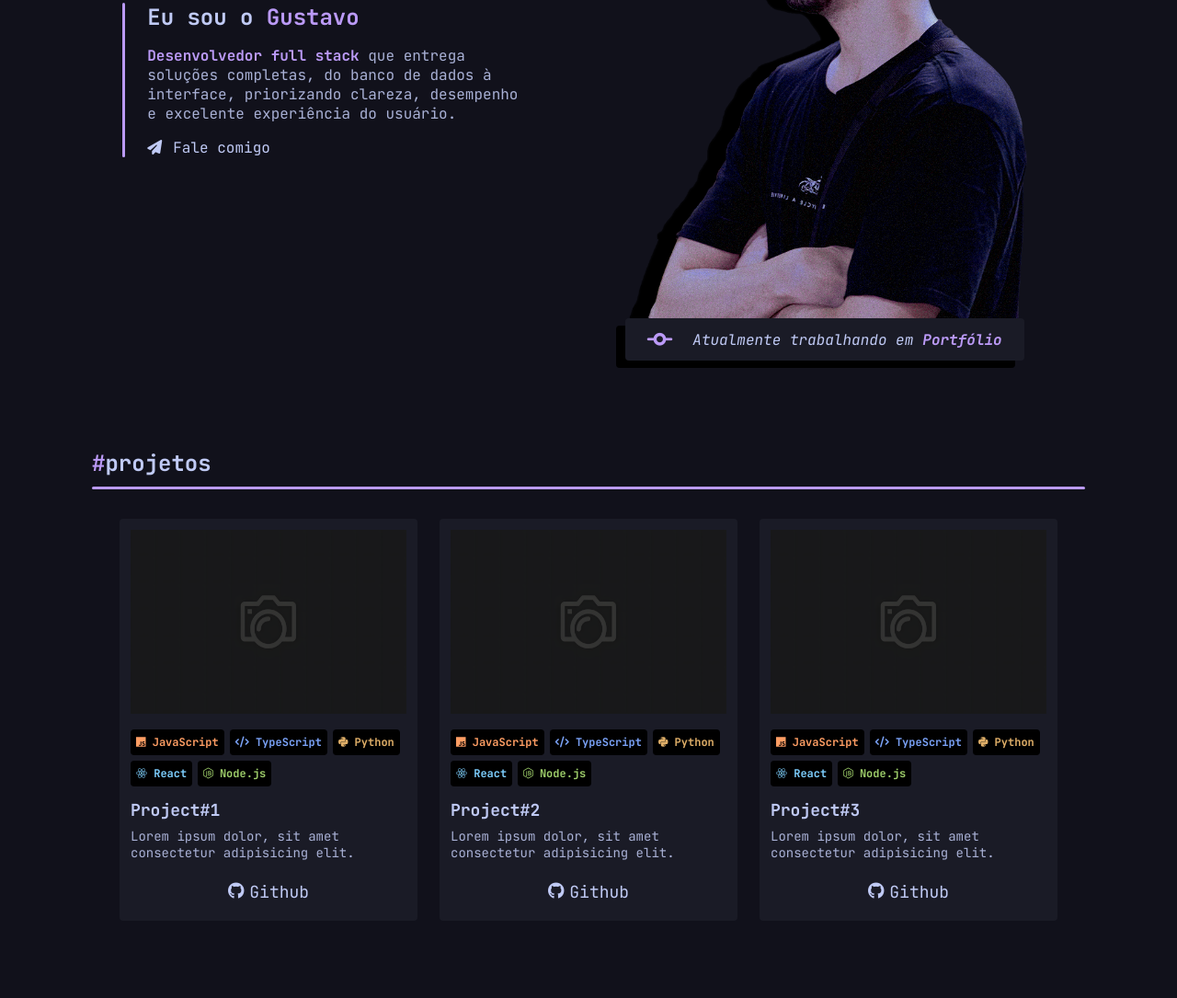
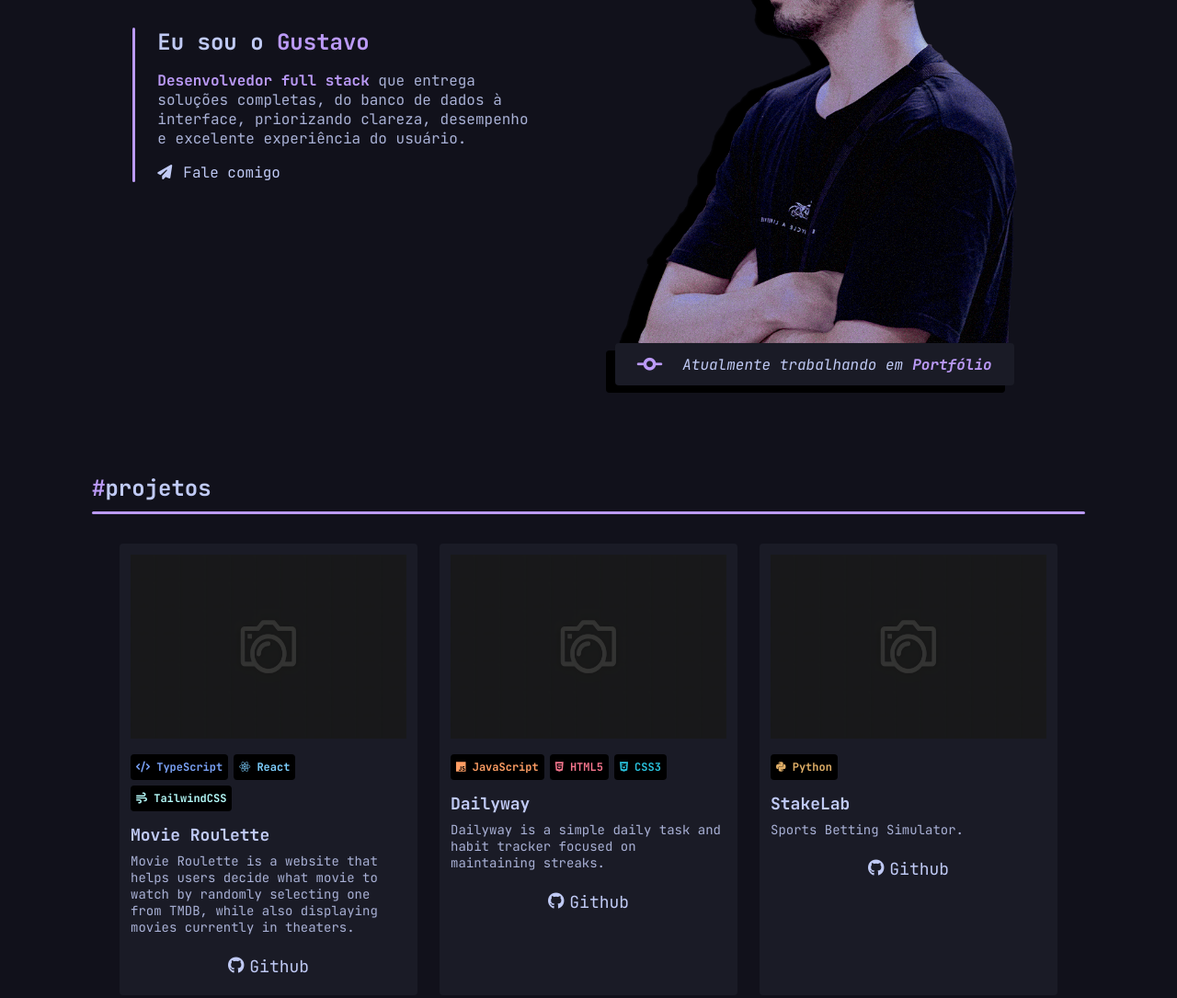
Before and after one commit to gusvsconcelos/hazetheory, a plain HTML site: page index.html in a window 1280 px wide. Shown: the part 363-1448 px from the top of the page at 92% size. Drawn offline with Linux system fonts and the light colour scheme.

Commit message:
feat: fill page with real information about projects and contact

```diff
--- a/index.html
+++ b/index.html
@@ -14,11 +14,19 @@
   <body>
     <div id="container">
       <!-- Navigation --->
-      <!-- <div id="media"> -->
-      <!--   <a href="#"><i class="fab fa-github"></i></a> -->
-      <!--   <a href="#"><i class="fab fa-linkedin"></i></a> -->
-      <!--   <a href="#"><i class="fab fa-instagram"></i></a> -->
-      <!-- </div> -->
+      <div id="media">
+        <a href="https://github.com/gusvsconcelos" target="_blank">
+          <i class="fab fa-github"></i>
+        </a>
+
+        <a href="https://www.linkedin.com/in/gusvsconcelos/" target="_blank">
+          <i class="fab fa-linkedin"></i>
+        </a>
+
+        <a href="https://www.instagram.com/gusvsconcelos/" target="_blank">
+          <i class="fab fa-instagram"></i>
+        </a>
+      </div>
 
       <header>
         <div id="title">
@@ -30,12 +38,15 @@
 
         <nav>
           <a href="index.html"><span class="hashtag">#</span>página inicial</a>
-          <a href="index.html#projects"
-            ><span class="hashtag">#</span>projetos</a
-          >
-          <a href="index.html#about-me"
-            ><span class="hashtag">#</span>sobre mim</a
-          >
+
+          <a href="index.html#projects">
+            <span class="hashtag">#</span>projetos
+          </a>
+
+          <a href="index.html#about-me">
+            <span class="hashtag">#</span>sobre mim
+          </a>
+
           <a href="index.html#contact"><span class="hashtag">#</span>contato</a>
 
           <span id="lang">
@@ -53,25 +64,36 @@
         <div class="text">
           <div id="hero-greeting">
             <h1>Eu sou o <strong>Gustavo</strong></h1>
+
             <p>
               <strong>Desenvolvedor full stack</strong> que entrega soluções
               completas, do banco de dados à interface, priorizando clareza,
               desempenho e excelente experiência do usuário.
             </p>
-            <a href="#"> <i class="fa-solid fa-paper-plane"></i>Fale comigo </a>
+
+            <a href="mailto:gustavo.vs.me@gmail.com">
+              <i class="fa-solid fa-paper-plane"></i>Fale comigo
+            </a>
           </div>
         </div>
-
-        <br />
 
         <div id="hero-photo">
           <img
             src="./assets/photograph.png"
             alt="Fotografia de Gustavo Vasconcelos"
           />
+
           <p id="working-on">
             <i class="fa-solid fa-code-commit"></i>
-            Atualmente trabalhando em <strong>Portfólio</strong>
+            Atualmente trabalhando em
+            <strong>
+              <a
+                href="https://github.com/gusvsconcelos/hazetheory"
+                target="_blank"
+              >
+                Portfólio
+              </a>
+            </strong>
           </p>
         </div>
       </section>
@@ -80,81 +102,90 @@
       <main>
         <section id="projects" aria-label="Projects">
           <h2><span class="hashtag">#</span>projetos</h2>
+
           <div id="project-list">
             <div id="project-1">
               <img src="./assets/placeholder.png" alt="project-thumbnail" />
+
               <div id="project-tech">
-                <span class="tech-javascript"
-                  ><i class="fa-brands fa-js"></i> JavaScript</span
-                >
-                <span class="tech-typescript"
-                  ><i class="fa-solid fa-code"></i> TypeScript</span
-                >
-                <span class="tech-python"
-                  ><i class="fa-brands fa-python"></i> Python</span
-                >
-                <span class="tech-react"
-                  ><i class="fa-brands fa-react"></i> React</span
-                >
-                <span class="tech-nodejs"
-                  ><i class="fa-brands fa-node-js"></i> Node.js</span
-                >
+                <span class="tech-typescript">
+                  <i class="fa-solid fa-code"></i> TypeScript
+                </span>
+
+                <span class="tech-react">
+                  <i class="fa-brands fa-react"></i> React
+                </span>
+
+                <span class="tech-tailwindcss">
+                  <i class="fa-solid fa-wind"></i> TailwindCSS
+                </span>
               </div>
-              <h4>Project#1</h4>
-              <p>Lorem ipsum dolor, sit amet consectetur adipisicing elit.</p>
-              <a href="#" class="project-repo">
+
+              <h4>Movie Roulette</h4>
+              <p>
+                Movie Roulette is a website that helps users decide what movie
+                to watch by randomly selecting one from TMDB, while also
+                displaying movies currently in theaters.
+              </p>
+
+              <a
+                href="https://github.com/gusvsconcelos/movie-roulette"
+                target="_blank"
+                class="project-repo"
+              >
                 <i class="fa-brands fa-github"></i> Github
               </a>
             </div>
 
             <div id="project-2">
               <img src="./assets/placeholder.png" alt="project-thumbnail" />
+
               <div id="project-tech">
-                <span class="tech-javascript"
-                  ><i class="fa-brands fa-js"></i> JavaScript</span
-                >
-                <span class="tech-typescript"
-                  ><i class="fa-solid fa-code"></i> TypeScript</span
-                >
-                <span class="tech-python"
-                  ><i class="fa-brands fa-python"></i> Python</span
-                >
-                <span class="tech-react"
-                  ><i class="fa-brands fa-react"></i> React</span
-                >
-                <span class="tech-nodejs"
-                  ><i class="fa-brands fa-node-js"></i> Node.js</span
-                >
+                <span class="tech-javascript">
+                  <i class="fa-brands fa-js"></i> JavaScript
+                </span>
+
+                <span class="tech-html">
+                  <i class="fa-brands fa-html5"></i> HTML5
+                </span>
+
+                <span class="tech-css">
+                  <i class="fa-brands fa-css3-alt"></i> CSS3
+                </span>
               </div>
-              <h4>Project#2</h4>
-              <p>Lorem ipsum dolor, sit amet consectetur adipisicing elit.</p>
-              <a href="#" class="project-repo">
+
+              <h4>Dailyway</h4>
+              <p>
+                Dailyway is a simple daily task and habit tracker focused on
+                maintaining streaks.
+              </p>
+
+              <a
+                href="https://github.com/gusvsconcelos/dailyway"
+                target="_blank"
+                class="project-repo"
+              >
                 <i class="fa-brands fa-github"></i> Github
               </a>
             </div>
 
             <div id="project-3">
               <img src="./assets/placeholder.png" alt="project-thumbnail" />
+
               <div id="project-tech">
-                <span class="tech-javascript"
-                  ><i class="fa-brands fa-js"></i> JavaScript</span
-                >
-                <span class="tech-typescript"
-                  ><i class="fa-solid fa-code"></i> TypeScript</span
-                >
-                <span class="tech-python"
-                  ><i class="fa-brands fa-python"></i> Python</span
-                >
-                <span class="tech-react"
-                  ><i class="fa-brands fa-react"></i> React</span
-                >
-                <span class="tech-nodejs"
-                  ><i class="fa-brands fa-node-js"></i> Node.js</span
-                >
+                <span class="tech-python">
+                  <i class="fa-brands fa-python"></i> Python
+                </span>
               </div>
-              <h4>Project#3</h4>
-              <p>Lorem ipsum dolor, sit amet consectetur adipisicing elit.</p>
-              <a href="#" class="project-repo">
+
+              <h4>StakeLab</h4>
+              <p>Sports Betting Simulator.</p>
+
+              <a
+                href="https://github.com/gusvsconcelos/stakelab"
+                target="_blank"
+                class="project-repo"
+              >
                 <i class="fa-brands fa-github"></i> Github
               </a>
             </div>
@@ -175,6 +206,9 @@
                   <span class="tech-typescript"
                     ><i class="fa-solid fa-code"></i> TypeScript</span
                   >
+                  <span class="tech-php"
+                    ><i class="fa-brands fa-php"></i> PHP</span
+                  >
                   <span class="tech-python"
                     ><i class="fa-brands fa-python"></i> Python</span
                   >
@@ -193,6 +227,9 @@
                   <span class="tech-react"
                     ><i class="fa-brands fa-react"></i> React</span
                   >
+                  <span class="tech-laravel"
+                    ><i class="fa-brands fa-laravel"></i> Laravel</span
+                  >
                   <span class="tech-nodejs"
                     ><i class="fa-brands fa-node-js"></i> Node.js</span
                   >
@@ -208,6 +245,9 @@
                   <span class="tech-postgresql"
                     ><i class="fa-solid fa-database"></i> PostgreSQL</span
                   >
+                  <span class="tech-mysql"
+                    ><i class="fa-solid fa-database"></i> MySQL</span
+                  >
                 </div>
               </div>
 
@@ -217,9 +257,9 @@
                   <span class="tech-neovim"
                     ><i class="fa-solid fa-terminal"></i> Neovim</span
                   >
-                  <span class="tech-vscode"
-                    ><i class="fa-solid fa-code"></i> VSCode</span
-                  >
+                  <!-- <span class="tech-vscode" -->
+                  <!--   ><i class="fa-solid fa-code"></i> VSCode</span -->
+                  <!-- > -->
                   <span class="tech-docker"
                     ><i class="fa-brands fa-docker"></i> Docker</span
                   >
@@ -232,9 +272,9 @@
                   <span class="tech-linux"
                     ><i class="fa-brands fa-linux"></i> Linux</span
                   >
-                  <span class="tech-figma"
-                    ><i class="fa-brands fa-figma"></i> Figma</span
-                  >
+                  <!-- <span class="tech-figma" -->
+                  <!--   ><i class="fa-brands fa-figma"></i> Figma</span -->
+                  <!-- > -->
                 </div>
               </div>
             </div>
@@ -273,7 +313,7 @@
             Quer trabalhar comigo ou trocar ideias sobre projetos? Não hesite em
             me contatar:
           </p>
-          <a href="#">
+          <a href="mailto:gustavo.vs.me@gmail.com">
             <i class="fa-solid fa-envelope"></i>
             gustavo.vs.me@gmail.com</a
           >
--- a/style/style.css
+++ b/style/style.css
@@ -40,6 +40,10 @@ img {
 }
 
 strong {
+  color: #bb9af7;
+}
+
+strong > a {
   color: #bb9af7;
 }
 
```
